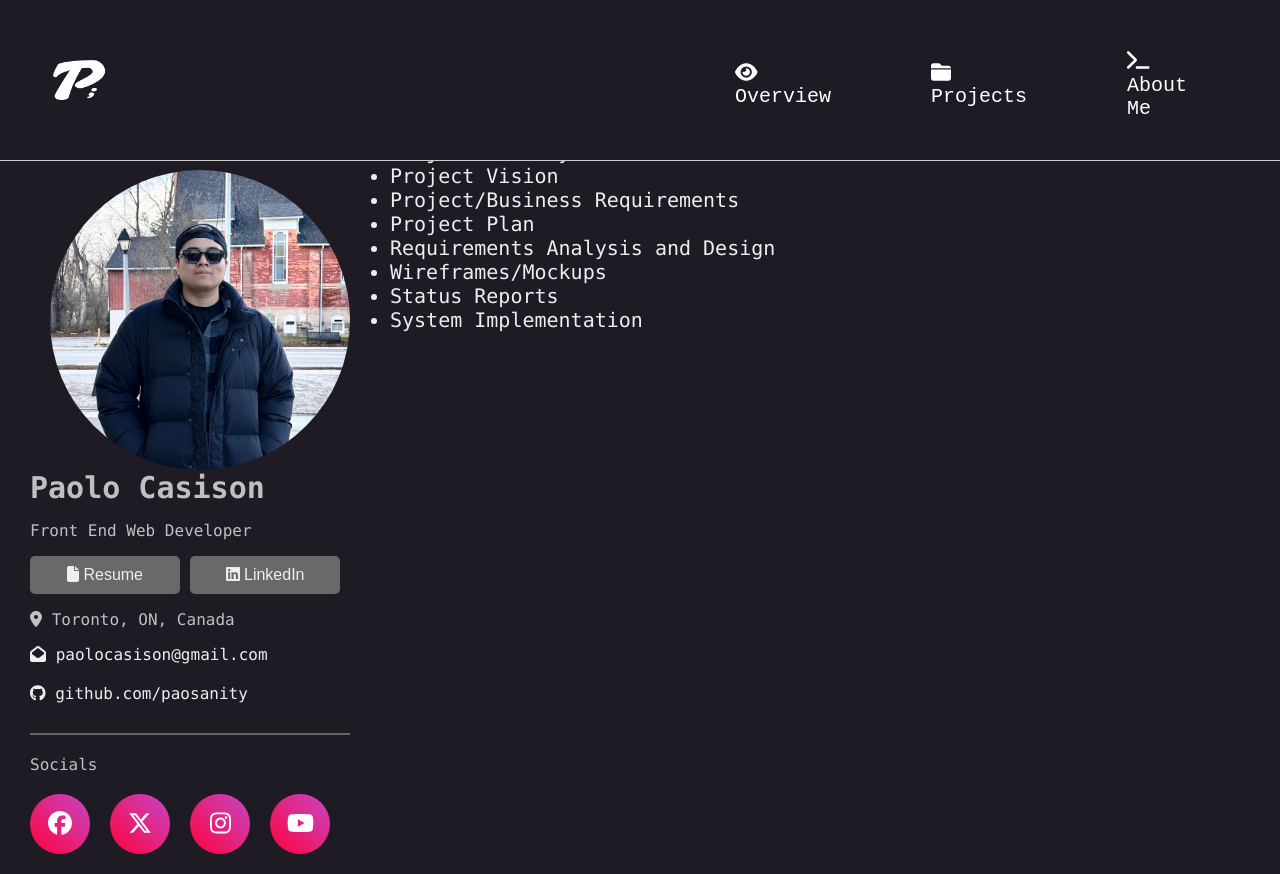
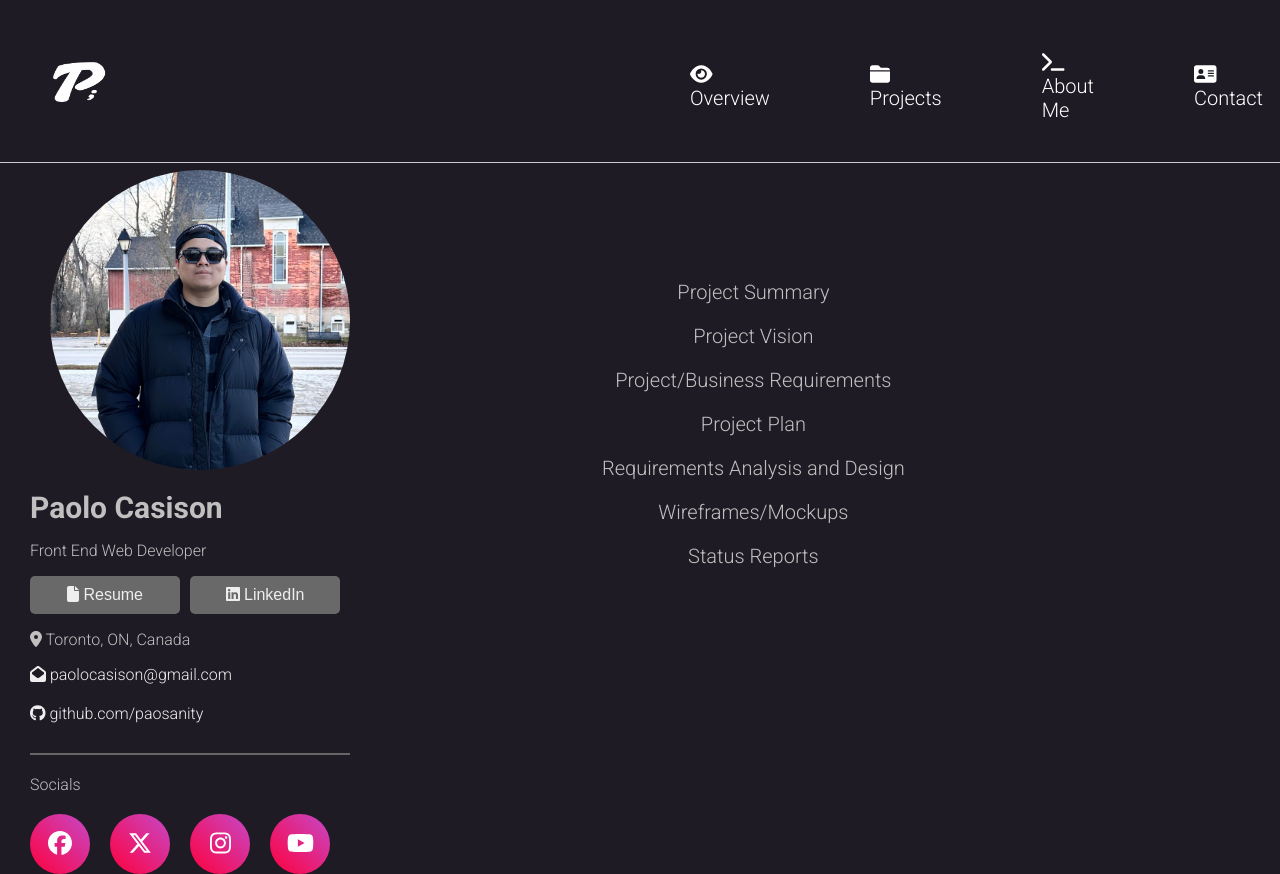
Before and after one commit to paosanityyy/Portfolio, a React (Create React App) app: page /documentation in a window 1280 px wide. Built offline with nearby package versions, Linux system fonts and the light colour scheme.

Commit message:
Fixed font

```diff
--- a/src/App.css
+++ b/src/App.css
@@ -1,6 +1,5 @@
 body {
   margin: 0;
-  font-family: Menlo, Monaco, 'Courier New', monospace;
   background-color: #1f1b24;
 }
 
--- a/src/App.js
+++ b/src/App.js
@@ -6,6 +6,7 @@ import Projects from './components/Projects'; // or any other page component
 import About from './components/About'; // or any other page component
 import Contact from './components/Contact'; // or any other page component
 import Documentation from './components/Documentation'; // or any other page component
+import Footer from './components/Footer';
 import { BrowserRouter, Routes, Route } from 'react-router-dom';
 import './App.css';
 
@@ -24,6 +25,7 @@ function App() {
           <Route path='/contact' element={<Contact />} />
           <Route path='/documentation' element={<Documentation />} />
         </Routes>
+        <Footer />
       </BrowserRouter>
     </div>
   );
--- a/src/components/About.jsx
+++ b/src/components/About.jsx
@@ -2,17 +2,19 @@ import React from 'react';
 import '../styles/About.css';
 import CoverLetter from '../assets/Cover Letter.pdf';
 import { Button } from 'react-bootstrap';
+import { FontAwesomeIcon } from '@fortawesome/react-fontawesome';
+import { faFile } from '@fortawesome/free-solid-svg-icons';
 
 const About = () => {
     return (
         <div className='about-container'>
-            <h1 className='aboutHeader'>Welcome to my Portfolio!</h1>
+            <h1 className='aboutHeader'>Who is Pao?</h1>
             <p className='aboutTxt'>
-                I am a Computer Programming and Analysis student from George Brown College with a passion for creating websites. I am a front-end web developer with a strong foundation in HTML, CSS, JavaScript, and React.js. I am also familiar with back-end technologies such as Node.js, Express.js, and MongoDB. I am currently seeking a full-time position as a front-end web developer to further develop my skills and contribute to a team.
+                I am a Computer Programming and Analysis student from George Brown College with a passion for creating websites. I am a passionate Frontend Web developer with a strong foundation in HTML, CSS, JavaScript, and React.js. I am also familiar with back-end technologies such as Node.js, Express.js, and MongoDB. I am currently seeking a full-time position as a front-end web developer to further develop my skills and contribute to a team.
             </p>
             <h2 className='philosophy'>"Approach problems as bugs, not failures"</h2>
             {/* button for cover letter */}
-            <Button href={CoverLetter} className='coverLetter'>Cover Letter</Button>
+            <Button href={CoverLetter} className='coverLetter'><FontAwesomeIcon icon={faFile} /> Cover Letter</Button>
         </div>
     );
 };
--- a/src/components/Documentation.jsx
+++ b/src/components/Documentation.jsx
@@ -5,7 +5,7 @@ import Requirements from '../assets/F23_T23_High Level Requirements-2.pdf';
 import Plan from '../assets/W24_T23_Project_Plan_V2.0.pdf';
 import Analysis from '../assets/F23_T23_Requirements_Analysis_and_Design-2.pdf';
 import Report from '../assets/W24_T23_COMP3078_Project_Status_Report_2.pdf';
-
+import '../styles/Documentation.css';
 
 const Documentation = () => {
     return (
@@ -16,9 +16,8 @@ const Documentation = () => {
                 <a href={Requirements}><li>Project/Business Requirements</li></a>
                 <a href={Plan}><li>Project Plan</li></a>
                 <a href={Analysis}><li>Requirements Analysis and Design</li></a>
-                <a href="#"><li>Wireframes/Mockups</li></a>
+                <a href="https://www.figma.com/file/C9nh2UmyTSwg2hi1S7L7po/Barbershop-Mobile-App?type=design&node-id=8%3A8&mode=design&t=lDoG9zzA2VMy5Fel-1"><li>Wireframes/Mockups</li></a>
                 <a href={Report}><li>Status Reports</li></a>
-                <a href="#"><li>System Implementation</li></a>
             </ul>
         </div>
     );
--- /dev/null
+++ b/src/components/Footer.jsx
@@ -0,0 +1,12 @@
+import React from 'react';
+import '../styles/Documentation.css';
+
+const Footer = () => {
+    return (
+        <div className='footer-container'>
+            <p>© 2024 Paolo Casison</p>
+        </div>
+    );
+};
+
+export default Footer;
--- a/src/components/Overview.jsx
+++ b/src/components/Overview.jsx
@@ -29,7 +29,7 @@ const Overview = () => {
                     <h1 className='typewriter'>
                         <Typewriter
                             options={{
-                                strings: ['I love to code!', 'Front-end', 'Back-end', 'Full-stack'],
+                                strings: ['I love to code!', 'Frontend', 'Backend', 'Full-stack'],
                                 autoStart: true,
                                 loop: true,
                                 delay: 50,
--- a/src/components/Sidebar.jsx
+++ b/src/components/Sidebar.jsx
@@ -26,12 +26,11 @@ function Sidebar() {
             </a>
             <Card.Text className="location"><FontAwesomeIcon icon={faLocationDot} /> Toronto, ON, Canada</Card.Text>
             <div className="email">
-            <Card.Link><FontAwesomeIcon icon={faEnvelopeOpen} /> paolocasison@gmail.com</Card.Link>
+            <Card.Link href="mailto:paolocasison@gmail.com"><FontAwesomeIcon icon={faEnvelopeOpen} /> paolocasison@gmail.com</Card.Link>
             </div>
             <div className="github">
-            <a href="https://github.com/paosanityyy" target="_blank" rel="noopener noreferrer" style={{textDecoration: "none"}} >
-                <Card.Link><FontAwesomeIcon icon={faGithub} /> github.com/paosanity</Card.Link>
-            </a>
+            <Card.Link href="https://github.com/paosanityyy"><FontAwesomeIcon icon={faGithub} /> github.com/paosanity</Card.Link>
+
 
 
             </div>
--- a/src/index.css
+++ b/src/index.css
@@ -1,8 +1,6 @@
 body {
   margin: 0;
-  font-family: -apple-system, BlinkMacSystemFont, 'Segoe UI', 'Roboto', 'Oxygen',
-    'Ubuntu', 'Cantarell', 'Fira Sans', 'Droid Sans', 'Helvetica Neue',
-    sans-serif;
+  font-family: 'Roboto', sans-serif;
   -webkit-font-smoothing: antialiased;
   -moz-osx-font-smoothing: grayscale;
 }
--- a/src/styles/About.css
+++ b/src/styles/About.css
@@ -1,4 +1,5 @@
 .about-container{
+    margin: auto;
 }
 
 .aboutHeader{
@@ -13,7 +14,8 @@
     color: #c0c0c0;
     text-align: center;
     padding: 0 150px;
-
+    /* line spacing */
+    line-height: 2.0;
 }
 
 .philosophy{
--- /dev/null
+++ b/src/styles/Documentation.css
@@ -0,0 +1,22 @@
+.documentation-container{
+    text-align: center;
+}
+ul{
+    list-style-type: none;
+    padding: 150px;
+    margin: 0;
+    justify-content: center;
+    display: flex;
+    flex-direction: column;
+
+}
+li{
+    padding: 10px;
+    font-size: 20px;
+    color: #c0c0c0;
+}
+
+li:hover{
+    color: #007bff;
+    cursor: pointer;
+}
--- a/src/styles/Navbar.css
+++ b/src/styles/Navbar.css
@@ -4,13 +4,14 @@
 .navigation{
     display: flex;
     align-items: center;
+    width: 100%;
 }
 
 .navbar-logo img{
     padding-left: 50px;
     width: 60px;
     height: auto;
-    margin-right: 575px;
+    padding-right: 530px;
 }
 
 .nav, .nav-item {
@@ -23,7 +24,6 @@
     width: 100%;
     background-color: #1f1b24; /* Light grey background */
     border-bottom: 0.5px solid #cccccc; /* Bottom border */
-    font-family: 'Courier New', Courier, monospace;
     position: fixed; /* Keep the navbar fixed at the top */
 }
 
--- a/src/styles/Sidebar.css
+++ b/src/styles/Sidebar.css
@@ -12,6 +12,7 @@
     display: flex;
     justify-content: center;
     align-items: center;
+    margin-bottom: 20px;
 }
 
 .dp img {
```
Also changed, not shown: 1 other file (tests, documents, lock files or other folders).
